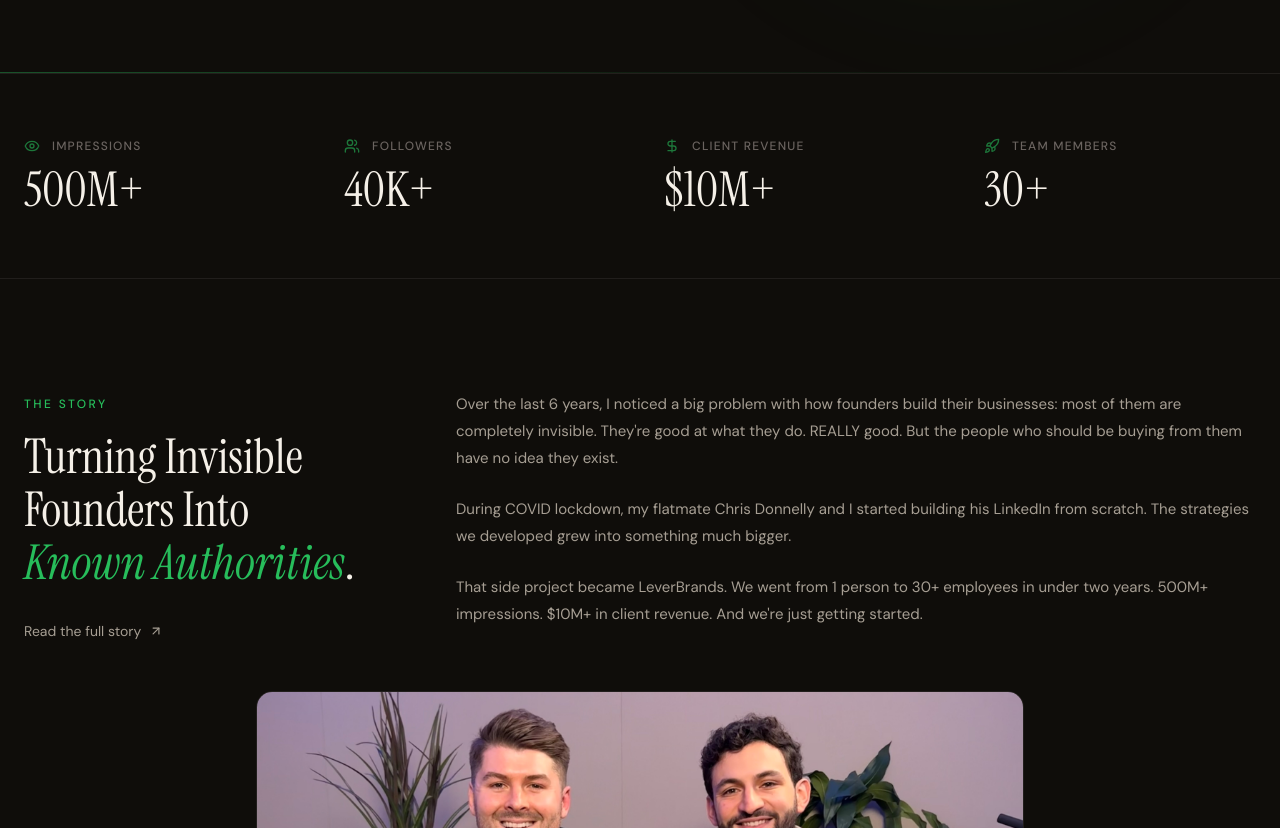
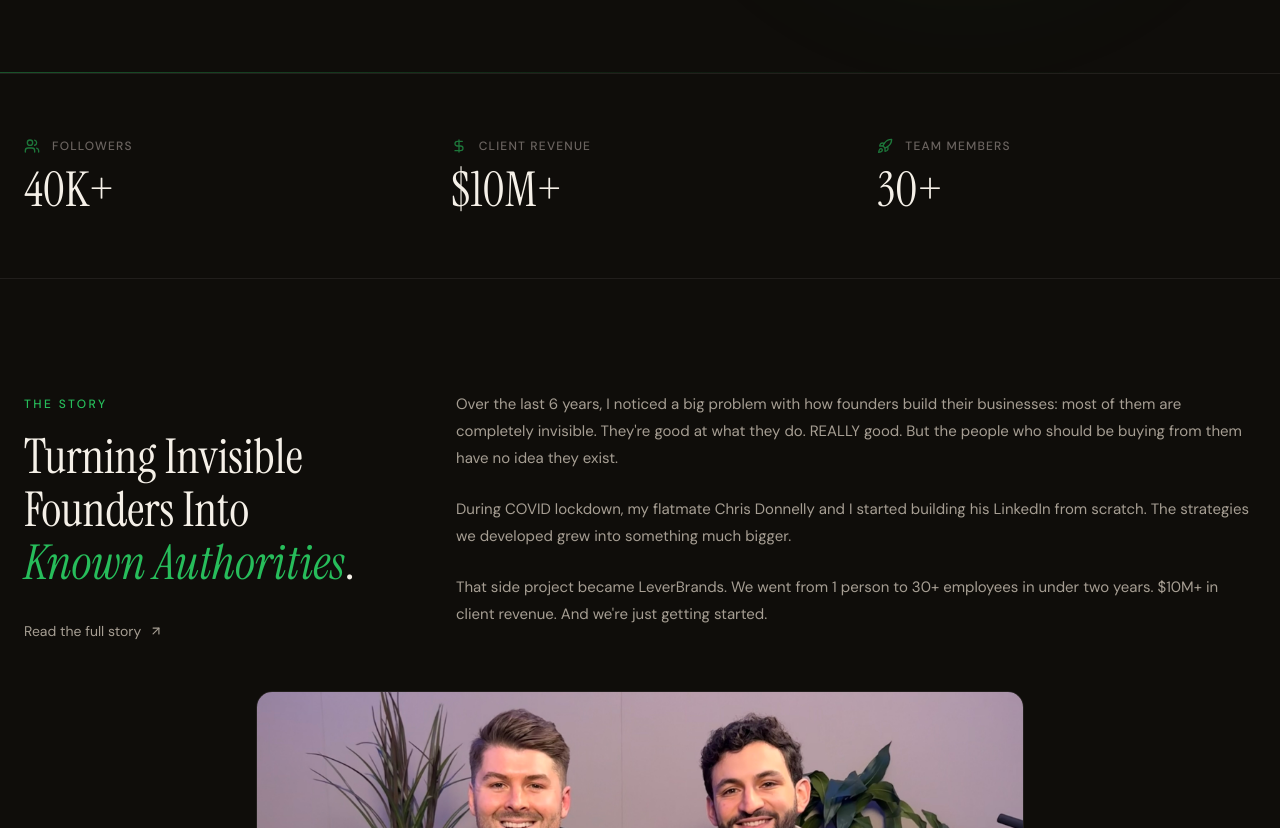
Before and after one commit to dorilabaki/nader-personal-site, a Next.js app: page / in a window 1280 px wide. Shown: the part 720-1548 px from the top of the page. Built offline with nearby package versions, Linux system fonts and the light colour scheme.

Commit message:
Remove 500M+ impressions stat from all visible UI across homepage, about, story, timeline

```diff
--- a/src/app/about/page.tsx
+++ b/src/app/about/page.tsx
@@ -108,7 +108,7 @@
           </h1>
           <p className="text-lg text-text-secondary leading-relaxed max-w-2xl">
             Founder of LeverBrands. Personal branding for founders. Based in
-            London. 500M+ impressions. $10M+ client revenue. 40K+ LinkedIn
+            London. $10M+ client revenue. 40K+ LinkedIn
             followers.
           </p>
         </div>
@@ -349,7 +349,7 @@
                 },
                 {
                   title: "Founder-Led Growth",
-                  description: "Helping founders use personal brand as their primary growth channel. 500M+ impressions and $10M+ client revenue driven.",
+                  description: "Helping founders use personal brand as their primary growth channel. $10M+ client revenue driven.",
                 },
                 {
                   title: "AI Tools for Content",
--- a/src/app/page.tsx
+++ b/src/app/page.tsx
@@ -14,7 +14,6 @@
 import { ScrollAnimations } from "@/components/scroll-animations";
 
 const stats = [
-  { value: "500M+", label: "Impressions", icon: Eye },
   { value: "40K+", label: "Followers", icon: Users },
   { value: "$10M+", label: "Client Revenue", icon: DollarSign },
   { value: "30+", label: "Team Members", icon: Rocket },
@@ -158,7 +157,7 @@
       {/* ═══════════════════ STATS ═══════════════════ */}
       <section className="relative border-b border-border">
         <div className="max-w-7xl mx-auto px-6 py-16">
-          <div className="grid grid-cols-2 md:grid-cols-4 gap-8 md:gap-12">
+          <div className="grid grid-cols-3 gap-8 md:gap-12">
             {stats.map((stat) => (
               <div key={stat.label} data-stat-value className="group">
                 <div className="flex items-center gap-3 mb-3">
@@ -223,7 +222,7 @@
             </p>
             <p data-reveal>
               That side project became LeverBrands. We went from 1 person to 30+
-              employees in under two years. 500M+ impressions. $10M+ in client
+              employees in under two years. $10M+ in client
               revenue. And we're just getting started.
             </p>
           </div>
--- a/src/app/story/page.tsx
+++ b/src/app/story/page.tsx
@@ -191,7 +191,7 @@
               </div>
               <p>
                 In less than two years, LeverBrands went from just me to 30+
-                employees. We&apos;ve generated 500M+ impressions and driven $10M+ in
+                employees. We&apos;ve driven $10M+ in
                 client revenue. And we&apos;re just getting started.
               </p>
             </div>
--- a/src/app/timeline/page.tsx
+++ b/src/app/timeline/page.tsx
@@ -56,7 +56,7 @@
   {
     year: "2025",
     title: "30+ Team Members",
-    subtitle: "500M+ impressions, $10M+ client revenue",
+    subtitle: "$10M+ client revenue driven",
     description:
       "LeverBrands scaled from 1 to 30+ employees in under two years. Rohan Sheth: 2K to 100K followers in 10 months. B2B SaaS: 6 inbound leads/week with no ads.",
     icon: Users,
```
